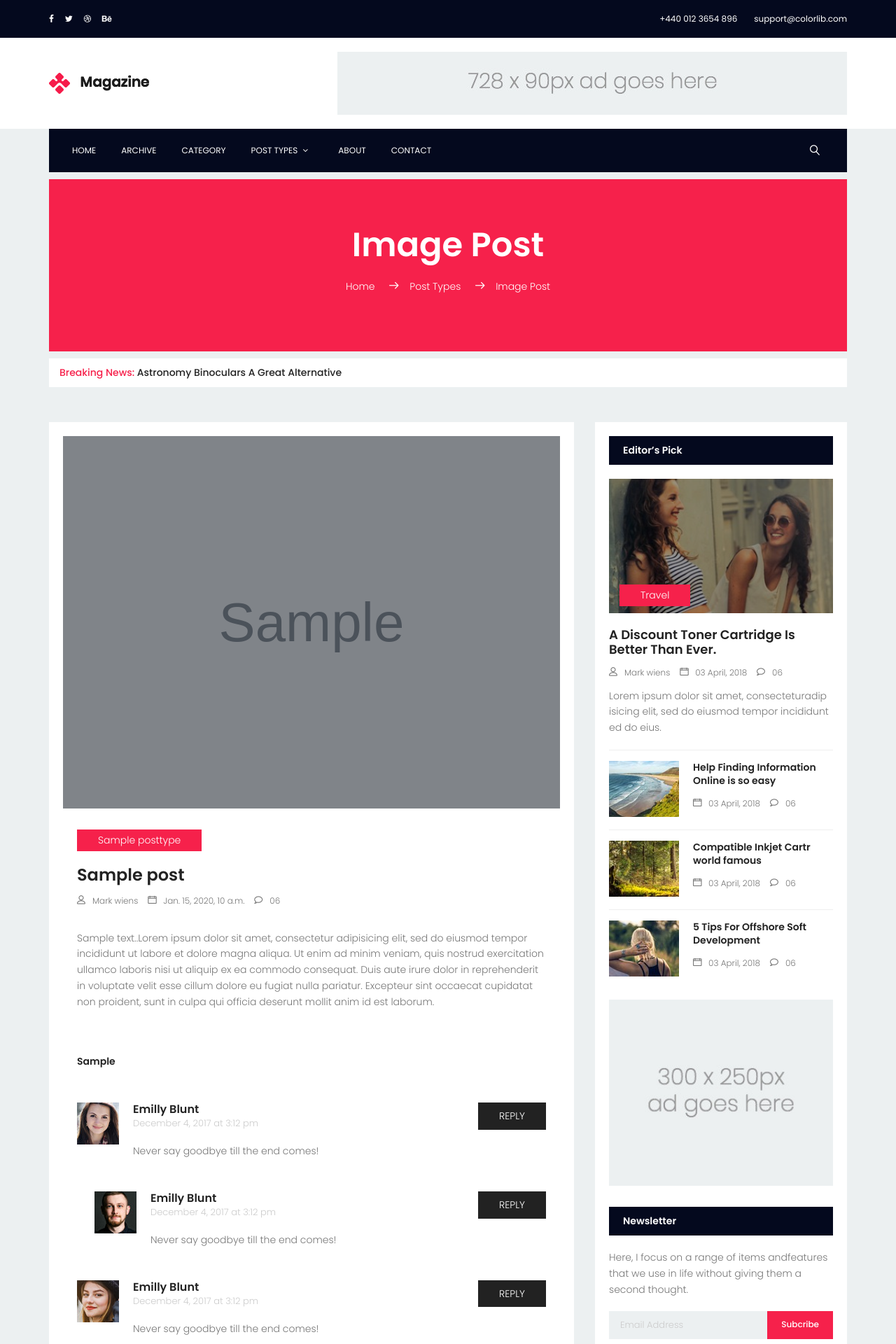
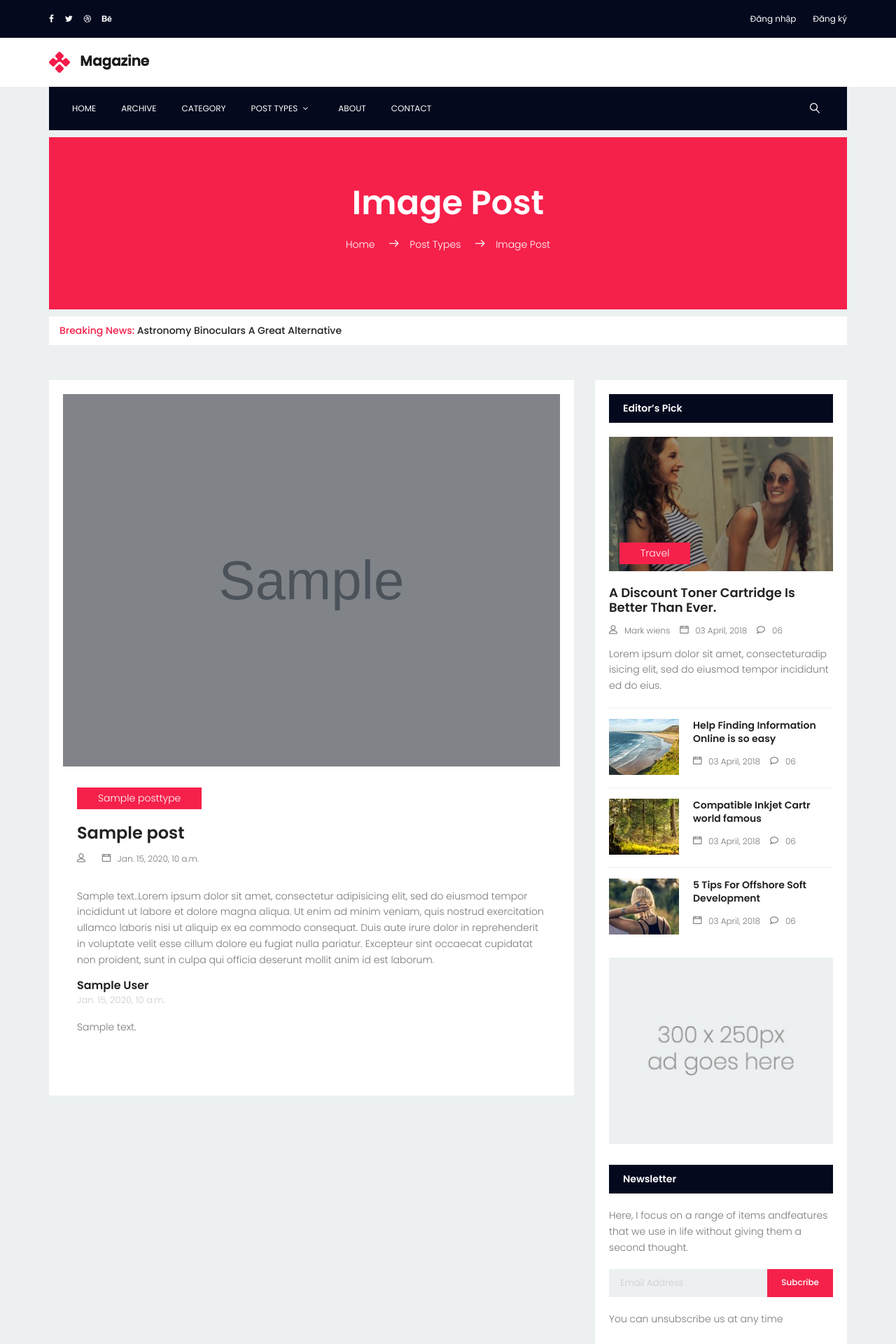
Before and after one commit to thile8445/Django-first-blog-magazine, a Django app: template blog/templates/blog/view.html in a window 1280 px wide. Shown: the top 1920 px of the page at 70% size. Run offline with Django 3.2, Linux system fonts and the light colour scheme; the template is opened without the code that fills it: most values are stand-ins (such as "Sample title", 1, 10 or a date in 2020); grey boxes marked "Sample" are stand-in pictures; style sheets or scripts are compiled from the project's sources; some libraries are stand-ins or nearby versions.

Commit message:
load comment

```diff
--- a/blog/forms.py
+++ b/blog/forms.py
@@ -7,10 +7,10 @@
 		self.post = kwargs.pop('post',None)
 		super().__init__(*args, **kwargs)
 	def save(self,commit=True):
-		comment = super().save(commit = False)
+		comment = super().save(commit=False)
 		comment.author = self.author
 		comment.post = self.post
-		commit.save()
+		comment.save()
 	class Meta:
 		model = Comment
-		fields = ['body']
+		fields = ["body"]
--- a/blog/models.py
+++ b/blog/models.py
@@ -11,7 +11,7 @@
 		return self.title
 
 class Comment(models.Model):
-	Post = models.ForeignKey(Post,on_delete=models.CASCADE,related_name="comments")
+	post = models.ForeignKey(Post,on_delete=models.CASCADE,related_name='comments')
 	author = models.ForeignKey(settings.AUTH_USER_MODEL,on_delete=models.CASCADE)
+	body = models.TextField()
 	date = models.DateTimeField(auto_now_add=True)
-	body = models.TextField()
--- a/blog/templates/blog/view.html
+++ b/blog/templates/blog/view.html
@@ -1,8 +1,7 @@
 {% extends "home/base_view.html" %}
 {% load static %}
 {% block post_view %}
-{% for x in posts %}
-
+{% for x in post %}
 <div class="single-post-wrap">
 	<div class="feature-img-thumb relative">
 		<div class="overlay overlay-bg"></div>
@@ -17,100 +16,44 @@
 			<h3>{{x.title}}</h3>
 		</a>
 		<ul class="meta pb-20">
-			<li><a href="#"><span class="lnr lnr-user"></span>Mark wiens</a></li>
+			<li><a href="#"><span class="lnr lnr-user"></span>{{user.username}}</a></li>
 			<li><a href="#"><span class="lnr lnr-calendar-full"></span>{{x.date}}</a></li>
-			<li><a href="#"><span class="lnr lnr-bubble"></span>06 </a></li>
+
 		</ul>
 		<p>{{x.body}}.Lorem ipsum dolor sit amet, consectetur adipisicing elit, sed do eiusmod tempor incididunt ut labore et dolore magna aliqua. Ut enim ad minim veniam, quis nostrud exercitation ullamco laboris nisi ut aliquip ex ea commodo consequat. Duis aute irure dolor in reprehenderit in voluptate velit esse cillum dolore eu fugiat nulla pariatur. Excepteur sint occaecat cupidatat non proident, sunt in culpa qui officia deserunt mollit anim id est laborum.</p>
-
-
-
-
 		<div class="comment-sec-area">
 			<div class="container">
 				<div class="row flex-column">
-					<h6>{{sl}}</h6>
+					{% for cmt in x.comments.all %}
 					<div class="comment-list">
 						<div class="single-comment justify-content-between d-flex">
 							<div class="user justify-content-between d-flex">
-								<div class="thumb">
-									<img src="img/blog/c1.jpg" alt="">
+								<div class="desc">
+									<h5><a href="#">{{cmt.author}}</a></h5>
+									<p class="date">{{cmt.date}}</p>
+									<p class="comment">{{cmt.body}}</p>
 								</div>
-								<div class="desc">
-									<h5><a href="#">Emilly Blunt</a></h5>
-									<p class="date">December 4, 2017 at 3:12 pm </p>
-									<p class="comment">
-										Never say goodbye till the end comes!
-									</p>
-								</div>
-							</div>
-							<div class="reply-btn">
-								<a href="" class="btn-reply text-uppercase">reply</a>
 							</div>
 						</div>
 					</div>
-					<div class="comment-list left-padding">
-						<div class="single-comment justify-content-between d-flex">
-							<div class="user justify-content-between d-flex">
-								<div class="thumb">
-									<img src="img/blog/c2.jpg" alt="">
-								</div>
-								<div class="desc">
-									<h5><a href="#">Emilly Blunt</a></h5>
-									<p class="date">December 4, 2017 at 3:12 pm </p>
-									<p class="comment">
-										Never say goodbye till the end comes!
-									</p>
-								</div>
-							</div>
-							<div class="reply-btn">
-								<a href="" class="btn-reply text-uppercase">reply</a>
-							</div>
-						</div>
-					</div>
-					<div class="comment-list">
-						<div class="single-comment justify-content-between d-flex">
-							<div class="user justify-content-between d-flex">
-								<div class="thumb">
-									<img src="img/blog/c3.jpg" alt="">
-								</div>
-								<div class="desc">
-									<h5><a href="#">Emilly Blunt</a></h5>
-									<p class="date">December 4, 2017 at 3:12 pm </p>
-									<p class="comment">
-										Never say goodbye till the end comes!
-									</p>
-								</div>
-							</div>
-							<div class="reply-btn">
-								<a href="" class="btn-reply text-uppercase">reply</a>
-							</div>
-						</div>
-					</div>
+					{% endfor %}
 				</div>
 			</div>
 		</div>
 	</div>
+{% if user.is_authenticated %}
 	<div class="comment-form">
 		<h4>Post Comment</h4>
-		<form>
-			<div class="form-group form-inline">
-				<div class="form-group col-lg-6 col-md-12 name">
-					<input type="text" class="form-control" id="name" placeholder="Enter Name" onfocus="this.placeholder = ''" onblur="this.placeholder = 'Enter Name'">
-				</div>
-				<div class="form-group col-lg-6 col-md-12 email">
-					<input type="email" class="form-control" id="email" placeholder="Enter email address" onfocus="this.placeholder = ''" onblur="this.placeholder = 'Enter email address'">
-				</div>
+		<form action="{% url 'view' x.id %}" method="post">
+			<div class="form-group">
+				{% csrf_token %}
+				{{form.body}}
+				{% comment %} <textarea class="form-control mb-10" rows="5" name="message" placeholder="Messege" onfocus="this.placeholder = ''" onblur="this.placeholder = 'Messege'" required=""></textarea> {% endcomment %}
 			</div>
-			<div class="form-group">
-				<input type="text" class="form-control" id="subject" placeholder="Subject" onfocus="this.placeholder = ''" onblur="this.placeholder = 'Subject'">
-			</div>
-			<div class="form-group">
-				<textarea class="form-control mb-10" rows="5" name="message" placeholder="Messege" onfocus="this.placeholder = ''" onblur="this.placeholder = 'Messege'" required=""></textarea>
-			</div>
-			<a href="#" class="primary-btn text-uppercase">Post Comment</a>
+			<input type="submit" class="primary-btn text-uppercase" value="Post Comment">
 		</form>
 	</div>
+	{% endif %}
 </div>
 {% endfor %}
 {% endblock post_view %}
--- a/blog/urls.py
+++ b/blog/urls.py
@@ -5,4 +5,5 @@
 	path('',views.index,name='index'),
 	# path('<int:pk>',views.view,name='view'),
 	path('<int:pk>',views.view,name='view'),
+	path('blog/',views.index,name='index'),
 ]
--- a/home/templates/home/base_view.html
+++ b/home/templates/home/base_view.html
@@ -46,8 +46,14 @@
 						</div>
 						<div class="col-lg-6 col-md-6 col-sm-6 col-6 header-top-right no-padding">
 							<ul>
-								<li><a href="tel:+440 012 3654 896"><span class="lnr lnr-phone-handset"></span><span>+440 012 3654 896</span></a></li>
-								<li><a href="mailto:support@colorlib.com"><span class="lnr lnr-envelope"></span><span>support@colorlib.com</span></a></li>
+								{% if user.is_authenticated %}
+								<li><span>{{user.username}}</span></li>
+								<li><a href="{% url 'logout' %}"><span>Đăng xuất</span></a></li>
+							{% else %}
+
+								<li><a href="{% url 'login' %}"><span>Đăng nhập</span></a></li>
+								<li><a href="{% url 'register' %}"><span>Đăng ký</span></a></li>
+							{% endif %}
 							</ul>
 						</div>
 					</div>
@@ -58,12 +64,10 @@
 					<div class="row justify-content-between align-items-center">
 						<div class="col-lg-4 col-md-4 col-sm-12 logo-left no-padding">
 							<a href="index.html">
-								<img class="img-fluid" src="img/logo.png" alt="">
+								<img class="img-fluid" src="{% static 'img/logo.png' %}" alt="">
 							</a>
 						</div>
-						<div class="col-lg-8 col-md-8 col-sm-12 logo-right no-padding ads-banner">
-							<img class="img-fluid" src="{% static "img/banner-ad.jpg" %} " alt="">
-						</div>
+
 					</div>
 				</div>
 			</div>
--- a/home/urls.py
+++ b/home/urls.py
@@ -1,6 +1,11 @@
 from django.urls import path
 from . import views
+from django.contrib.auth import views as auth_views
 
 urlpatterns = [
 	path('',views.index,name='index'),
+	path( 'login/',auth_views.LoginView.as_view(template_name="home/login.html"), name="login"),
+	# path('logout/',view_auth.LogoutView.as_view(template_name = 'blog/base.html'),name="logout"),
+	path('logout/',views.logout,name='logout'),
+	path('register/',views.register,name='register'),
 ]
--- a/magazine/settings.py
+++ b/magazine/settings.py
@@ -37,10 +37,11 @@
     'django.contrib.sessions',
     'django.contrib.messages',
     'django.contrib.staticfiles',
+    'crispy_forms',
     'home',
     'blog',
 ]
-
+CRISPY_TEMPLATE_PACK = 'bootstrap4'
 MIDDLEWARE = [
     'django.middleware.security.SecurityMiddleware',
     'django.contrib.sessions.middleware.SessionMiddleware',
--- a/magazine/urls.py
+++ b/magazine/urls.py
@@ -19,7 +19,7 @@
 from django.conf import settings
 urlpatterns = [
     path('admin/', admin.site.urls),
-
+    path('home/',include('home.urls')),
     path('', include('blog.urls')),
 ]
 if settings.DEBUG:
```
Also changed, not shown: blog/admin.py (+10 -10 lines), blog/views.py (+3 -8 lines), home/templates/home/base.html (+10 -6 lines), home/templates/home/login.html (added, +36 -0 lines), home/templates/home/register.html (added, +27 -0 lines), home/views.py (+25 -2 lines), blog/migrations/0002_auto_20191221_1303.py (added), db.sqlite3.
